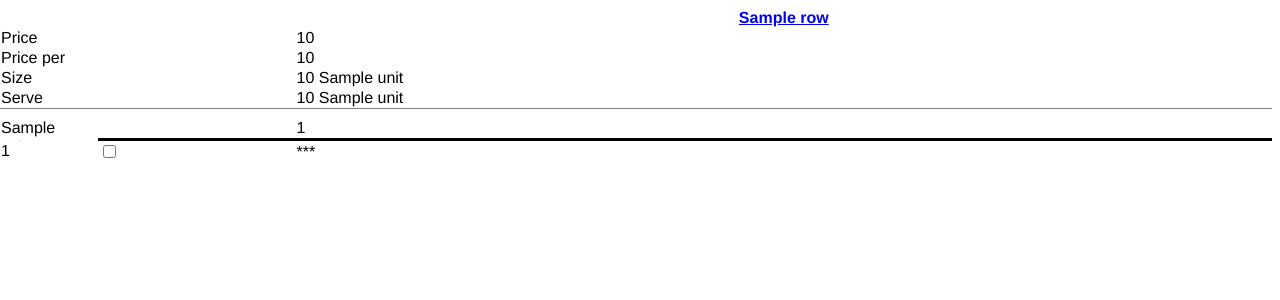
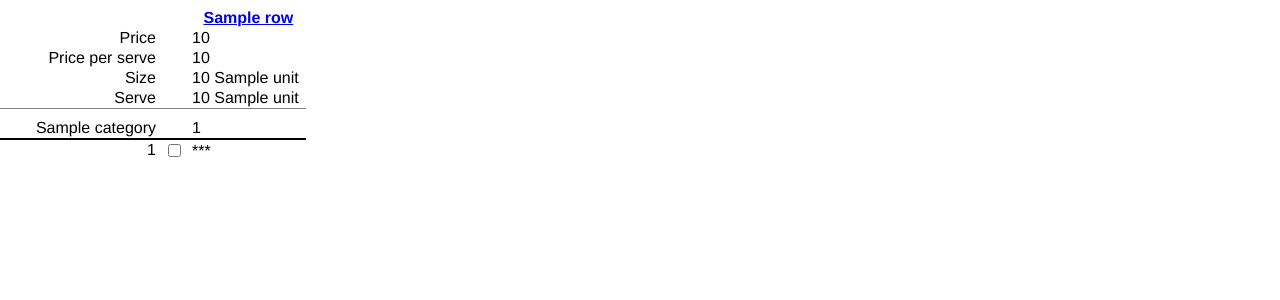
Before and after one commit to alyssaq/iherb-scraper-searcher, a Python web app: template app/templates/index.html in a window 1280 px wide. Shown: the top 300 px of the page. Run offline with Jinja, Linux system fonts and the light colour scheme; the template is opened without the code that fills it: most values are stand-ins (such as "Sample title", 1, 10 or a date in 2020); some libraries are stand-ins or nearby versions.

Commit message:
Added table styling

```diff
--- a/Gruntfile.js
+++ b/Gruntfile.js
@@ -55,7 +55,7 @@
             'index.html',
             '*.{ico,txt}',
             'data/*.json',
-            'js/{,*/}*.js'
+            'js/{,*/}*.js',
           ]
         }]
       }
--- a/app/css/site.css
+++ b/app/css/site.css
@@ -1,16 +1,20 @@
 body {
   font-family: Helvetica, sans-serif;
-}
-.block {
-  width: 800px;
-  height: 100%;
-  border: dashed;
-  margin: 0 auto;
-  padding: 0px 0px 10px 0px;
 }
 h3, h2 {
   background-color: #FFFFFF;
   text-align: center;
+}
+table {
+  border-spacing: 0px;
+  border-collapse: separate;
+  padding: 0;
+  margin: 0;
+}
+#header table {
+  height: 200px;
+  overflow-y: hidden;
+  display: block;
 }
 .wrapper {
   overflow-x:scroll;
@@ -18,20 +22,30 @@
   overflow-y:visible;
 }
 .category > td {
-  border-bottom: black solid;
+  border-bottom: 2px black solid;
   border-top: 1px grey solid;
   padding-top: 10px;
 }
-
+td {
+  margin: 0;
+  padding-right: 7px;
+  white-space:nowrap;
+}
 #nutrients {
-  padding-left: 82px;
+  padding-left: 147px;
 }
-
-.header {
+tr: nth-child(even) {
+  background-color: ghostwhite;
+}
+th .header {
+  height: 100%;
+}
+tr .header {
+  text-align: right;
   background-color: white;
   position:absolute;
-  width:6em;
-  left:0;
-  top:auto;
-  border-right: 0px none black;
+  width: 155px;
+  left: 0;
+  text-overflow: ellipsis;
+  overflow: hidden;
 }
--- a/app/templates/results.html
+++ b/app/templates/results.html
@@ -1,5 +1,6 @@
 <div class="wrapper">
-<table id="nutrients" cellspacing="0" width="100%">
+
+<table id="nutrients">
   <thead>
   <tr>
     <th></th>
@@ -12,7 +13,6 @@
   </tr>
   </thead>
   <tbody>
-
   <tr class="price">
     <td></td>
     <td class="header sorter">Price</td>
```
